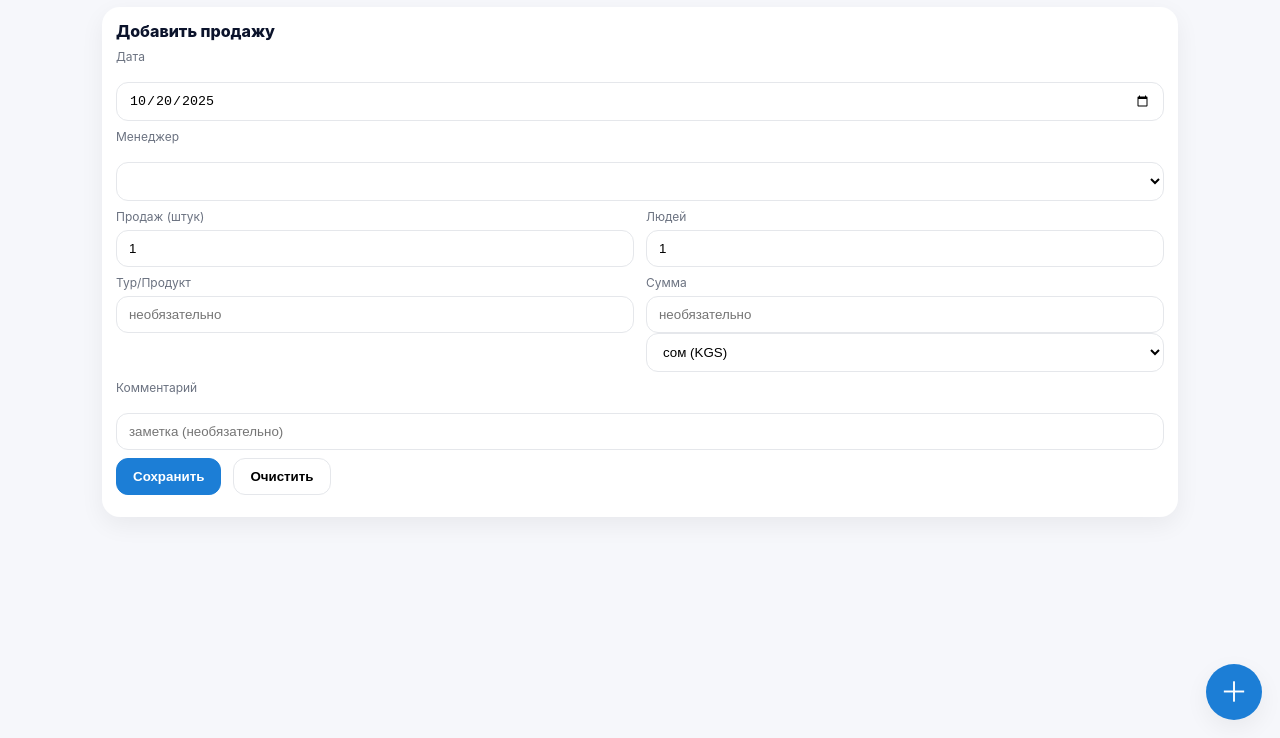
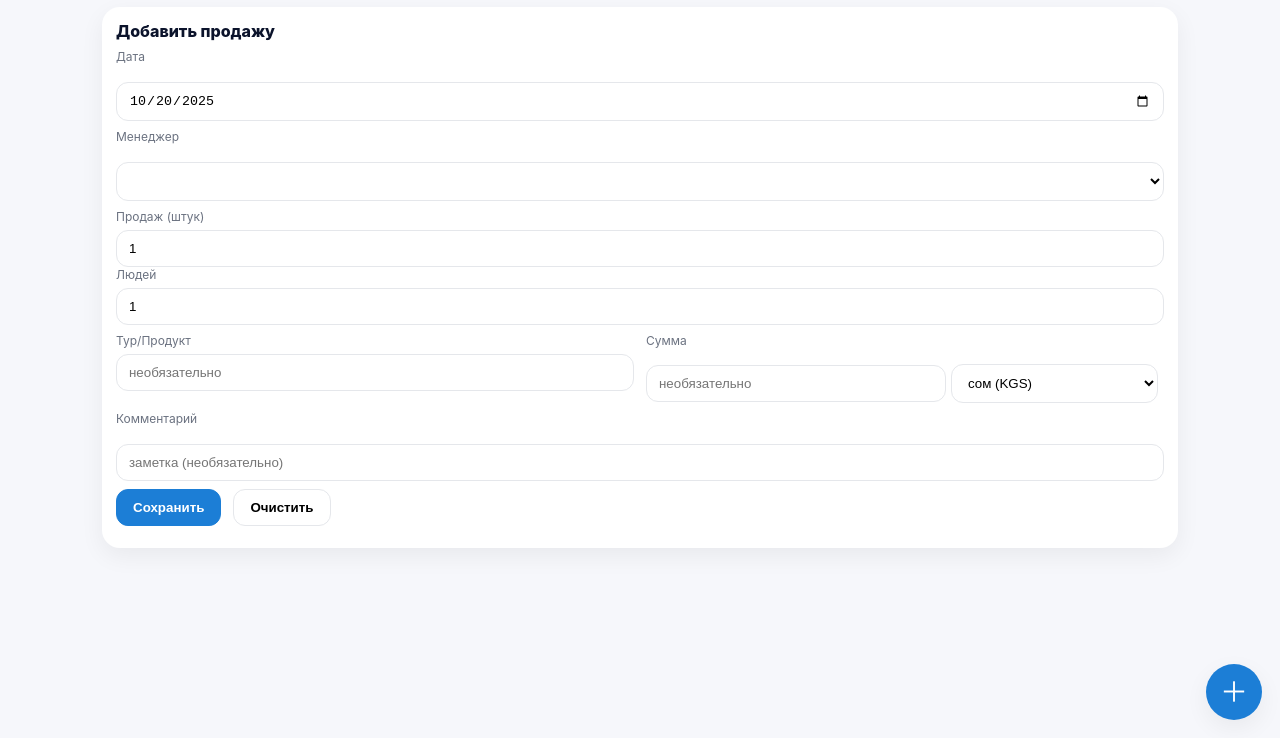
Before and after one commit to BaYa06/Avangard-sales, a website: page index.html in a window 1280 px wide. Both pictures are taken after a click on the button 1049 px from the left and 26 px from the top of the page. Shown: the part 62-800 px from the top of the page. Drawn offline with Linux system fonts and the light colour scheme; no server answers.

Commit message:
currancy

```diff
--- a/css/styles.css
+++ b/css/styles.css
@@ -78,6 +78,17 @@ input:focus, select:focus { outline: 2px solid rgba(28,126,214,0.25); border-col
   margin: 5px;
 }
 
+#add-currency {
+  margin-top: 10px;
+}
+
+#add-amount {
+  width: 58%;
+}
+
+#add-currency {
+  width: 40%;
+}
 
 @media screen and (max-width: 768px) {
   .brand-logo {
--- a/index.html
+++ b/index.html
@@ -113,6 +113,7 @@
             <select id="add-manager" required></select>
           </div>
           <div class="row two">
+            <div class="count">
               <div>
                 <label>Продаж (штук)</label>
                 <input type="number" id="add-sales" min="1" value="1" required>
@@ -122,12 +123,13 @@
                 <input type="number" id="add-people" min="1" value="1" required>
               </div>
             </div>
+          </div>
           <div class="row two">
             <div>
               <label>Тур/Продукт</label>
               <input type="text" id="add-tour" placeholder="необязательно">
             </div>
-            <div>
+            <div id="money">
               <label>Сумма</label>
               <input type="number" id="add-amount" min="0" step="0.01" placeholder="необязательно">
               <select id="add-currency" title="Валюта">
```
Lines whose indentation alone changed are shown as unchanged.
